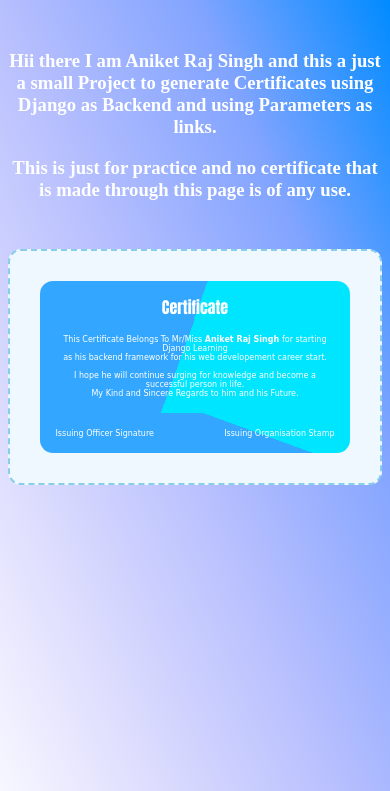
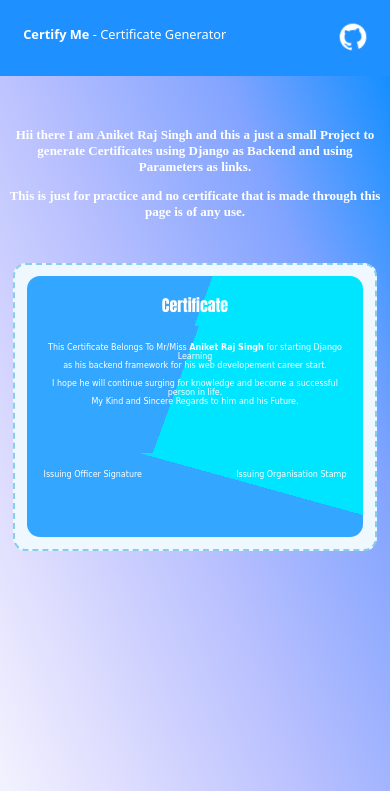
Before and after one commit to AniketRajSingh/Certificate-Generator, a Django app: page /certificates/ in a window 390 px wide. Shown: the top 791 px of the page. Run offline with Django 4.2, Linux system fonts and the light colour scheme.

Commit message:
Responsiveness Certificate Update

```diff
--- a/templates/certificates.html
+++ b/templates/certificates.html
@@ -6,7 +6,48 @@
     <meta http-equiv="X-UA-Compatible" content="IE=edge">
     <meta name="viewport" content="width=device-width, initial-scale=1.0">
     <title>Certificate Generator Page</title>
+    <link href='https://unpkg.com/boxicons@2.1.2/css/boxicons.min.css' rel='stylesheet'>
     <style>
+        .navbar {
+            width: 100%;
+            height: 9vh;
+            background-color: dodgerblue;
+            color: white;
+            align-items: center;
+            display: flex;
+            justify-content: space-between;
+            position: fixed;
+            top: 0px;
+            left: 0px;
+            font-size: x-large;
+            z-index: 3;
+            font-family: system-ui;
+        }
+
+        .left {
+            width: 30%;
+            display: flex;
+            justify-content: center;
+            height: 5vh;
+        }
+
+        .right {
+            width: 20%;
+            display: flex;
+            justify-content: center;
+        }
+
+        .navlinks {
+            color: #ffffff;
+            text-decoration: none;
+            text-align: center;
+            margin-right: 5%;
+        }
+
+        .navlinks:hover {
+            zoom: 90%;
+
+        }
         .main {
             display: flex;
             justify-content: center;
@@ -56,28 +97,51 @@
             border-bottom-right-radius: 13px;
         }
         @media only screen and (max-width: 600px){
+            h3{
+                font-size: small;
+            }
             .certificate{
                 width: 90%;
-                height: 20%;
+                height: fit-content;
                 font-size :8px ;
+                padding:3%;
             }
             .certihead{
+                padding-top: 5%;
                 padding-bottom: 0;
                 height:fit-content;
+                background:linear-gradient(110deg, hsla(206, 100%, 60%, 1) 0%, hsla(206, 100%, 60%, 1) 52.4%, hsla(186, 100%, 50%, 1) 52.4%, hsla(186, 100%, 50%, 1) 100%);
             }
             .certihead h1{
-                margin-bottom: 0;
+                margin: 0;
+                height: 4vh;
             }
             .certibody{
                 font-size:8px;
                 margin: 0;
                 padding: 0;
-                height: fit-content;
+                height: 15vh;
             }
             .certifoot{
                 margin: 0;
                 padding: 0;
-
+                height: 10vh;
+                background:linear-gradient(15.5deg, hsla(206, 100%, 60%, 1) 0%, hsla(206, 100%, 60%, 1) 65%, hsla(186, 100%, 50%, 1) 65%, hsla(186, 100%, 50%, 1) 100%)
+            }
+            .navbar{
+                font-size: 0.8em;
+        font-family:system-ui;
+            }
+            .left{
+                width: 60%;
+                margin-top: 4%;
+                margin-left: 2%;
+            }
+            .right{
+                width: 38%;
+            }
+            .port{
+                visibility: hidden;
             }
         }
     </style>
@@ -85,7 +149,19 @@
 
 <body
     style="background-image: linear-gradient(to left bottom, #008bff, #82a4ff, #b7bffe, #dfdefe, #ffffff);height: 100vh; color: #ffffff;">
-    <div style="text-align: center; margin-top: 50px;">
+    <nav class="navbar">
+        <div class="left">
+            <p"><b>Certify Me</b> - Certificate Generator</p>
+        </div>
+        <div class="right">
+            <a class="navlinks port"" href=" https://aniketrajsingh.github.io/Portfolio-1"> My Portfolio</a>
+            <a class="navlinks" href="https://github.com/AniketRajSingh"><i
+                    class='bx bxl-github bx-flip-horizontal bx-tada'
+                    style='color:#ffffff; font-size: xx-large;'></i></a>
+
+        </div>
+    </nav>
+    <div style="text-align: center; margin-top: 15vh;">
         <h3>
             Hii there I am Aniket Raj Singh and this a just a small Project to generate Certificates using Django as
             Backend and using Parameters as links. <br>
--- a/templates/index.html
+++ b/templates/index.html
@@ -23,12 +23,14 @@
             left: 0px;
             font-size: x-large;
             z-index: 3;
+            font-family: system-ui;
         }
 
         .left {
             width: 30%;
             display: flex;
             justify-content: center;
+            height: 5vh;
         }
 
         .right {
@@ -55,10 +57,11 @@
             background-size: 26px 26px;
             background-image: repeating-linear-gradient(0deg, #1D90FF, #1D90FF 1.3px, #ffffff 1.3px, #ffffff);
             font-size: medium;
-            height: 91vh;
+            height: 81vh;
             display: flex;
             justify-content: center;
             align-items: center;
+            margin-top: 10vh;
         }
 
         .bodypart {
```
Also changed, not shown: templates/cert_gen_form.html (+6 -3 lines).
